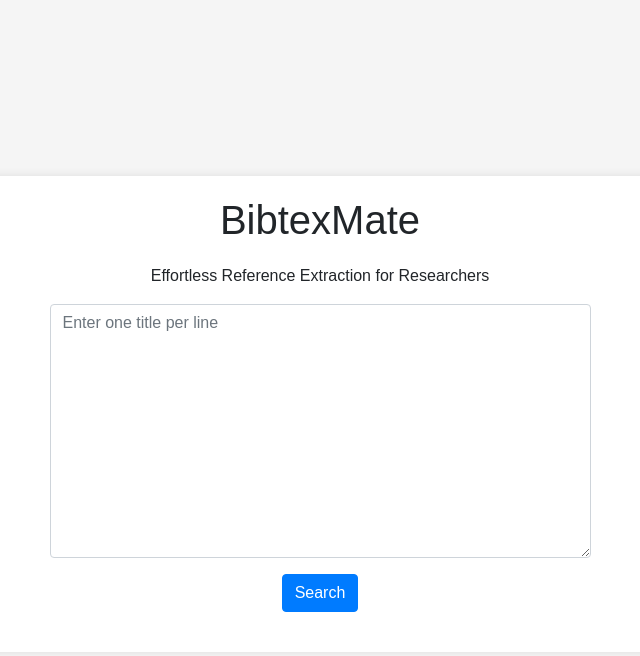
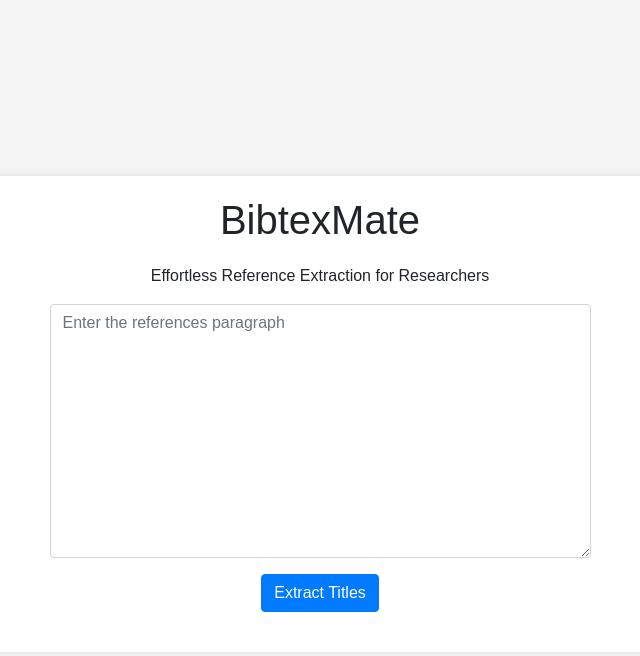
Before and after one commit to hjiang13/BibtexMate, a Flask app: page / in a window 1280 px wide. Shown: the top 656 px of the page, without its empty margins (320-960 px from the left). Run offline with Flask 2, Linux system fonts and the light colour scheme; some libraries are stand-ins or nearby versions.

Commit message:
Add title extraction from paragraph feature

```diff
--- a/app.py
+++ b/app.py
@@ -1,4 +1,5 @@
 import os
+import re
 import requests
 from flask import Flask, request, render_template
 import logging
@@ -8,49 +9,34 @@
 # Set up basic logging
 logging.basicConfig(level=logging.INFO)
 
-def search_crossref_for_bibtex(title):
-    try:
-        url = "https://api.crossref.org/works"
-        headers = {"Accept": "application/json"}
-        params = {"query.title": title, "rows": 1}
+def extract_references(paragraph):
+    references = re.split(r'\n\[?\d+\]?\s+', paragraph.strip())
+    references = [ref for ref in references if ref.strip()]
+    return references
 
-        response = requests.get(url, headers=headers, params=params)
-        logging.info(f"Title search response for '{title}': {response.status_code} - {response.json()}")
+def extract_title(reference):
+    match = re.search(r'\.\s+([^\.]+?)\.\s+\d{4}', reference)
+    if match:
+        title = match.group(1).strip()
+        return title
+    return None
 
-        if response.status_code == 200:
-            data = response.json()
-            if data["message"]["items"]:
-                item = data["message"]["items"][0]
-                doi = item.get("DOI")
-                if doi:
-                    bibtex_url = f"https://doi.org/{doi}"
-                    bibtex_response = requests.get(bibtex_url, headers={"Accept": "application/x-bibtex"})
-                    logging.info(f"BibTeX response for '{title}': {bibtex_response.status_code} - {bibtex_response.text}")
-
-                    if bibtex_response.status_code == 200:
-                        return bibtex_response.text
-        return None
-    except Exception as e:
-        logging.error(f"Error in search_crossref_for_bibtex for '{title}': {e}")
-        return None
+def extract_titles_from_paragraph(paragraph):
+    references = extract_references(paragraph)
+    titles = [extract_title(ref) for ref in references]
+    return [title for title in titles if title]
 
 @app.route('/', methods=['GET', 'POST'])
 def index():
     try:
         if request.method == 'POST':
-            titles = request.form.get('titles')
-            if titles:
-                titles_list = titles.split('\n')
-                results = {}
-                for title in titles_list:
-                    title = title.strip()
-                    if title:
-                        bibtex_entry = search_crossref_for_bibtex(title)
-                        if bibtex_entry:
-                            results[title] = bibtex_entry
-                        else:
-                            results[title] = "No BibTeX entry found for this title."
-                return render_template('index.html', results=results)
+            paragraph = request.form.get('paragraph')
+            if paragraph:
+                titles = extract_titles_from_paragraph(paragraph)
+                if titles:
+                    return render_template('index.html', titles=titles)
+                else:
+                    return render_template('index.html', error="No titles found in the provided paragraph.")
         return render_template('index.html')
     except Exception as e:
         logging.error(f"Error in index route: {e}")
--- a/templates/index.html
+++ b/templates/index.html
@@ -15,22 +15,19 @@
                 <p class="text-center">Effortless Reference Extraction for Researchers</p>
                 <form action="/" method="post">
                     <div class="form-group">
-                        <textarea class="form-control" name="titles" rows="10" placeholder="Enter one title per line" required></textarea>
+                        <textarea class="form-control" name="paragraph" rows="10" placeholder="Enter the references paragraph" required></textarea>
                     </div>
                     <div class="form-group text-center">
-                        <button type="submit" class="btn btn-primary">Search</button>
+                        <button type="submit" class="btn btn-primary">Extract Titles</button>
                     </div>
                 </form>
-                {% if results %}
-                    <h2>Extracted BibTeX Entries</h2>
-                    {% for title, bibtex in results.items() %}
-                        <div class="card mb-3">
-                            <div class="card-body">
-                                <h5 class="card-title">{{ title }}</h5>
-                                <pre>{{ bibtex }}</pre>
-                            </div>
-                        </div>
-                    {% endfor %}
+                {% if titles %}
+                    <h2>Extracted Titles</h2>
+                    <ul class="list-group">
+                        {% for title in titles %}
+                            <li class="list-group-item">{{ title }}</li>
+                        {% endfor %}
+                    </ul>
                 {% elif error %}
                     <p class="text-danger">{{ error }}</p>
                 {% endif %}
```
